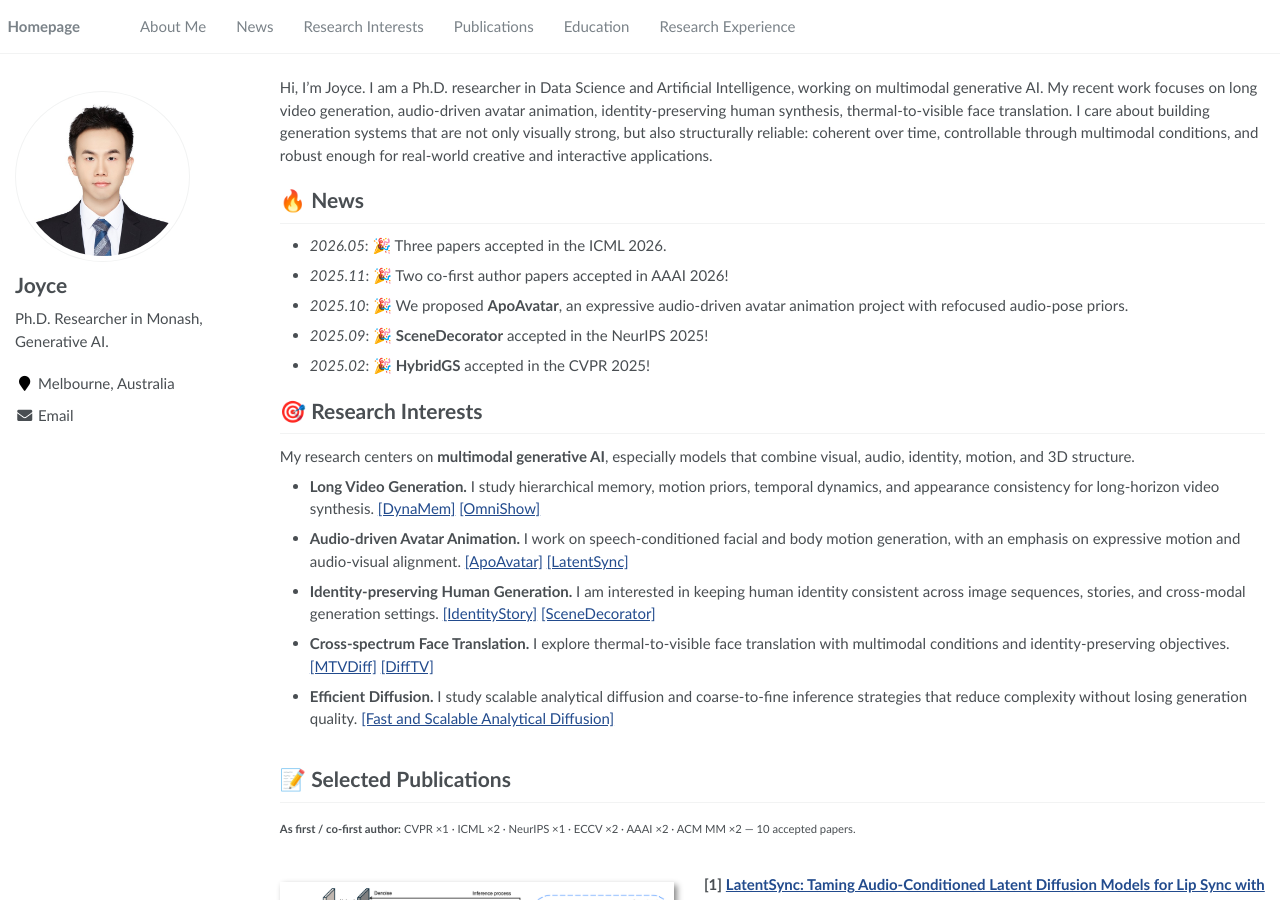
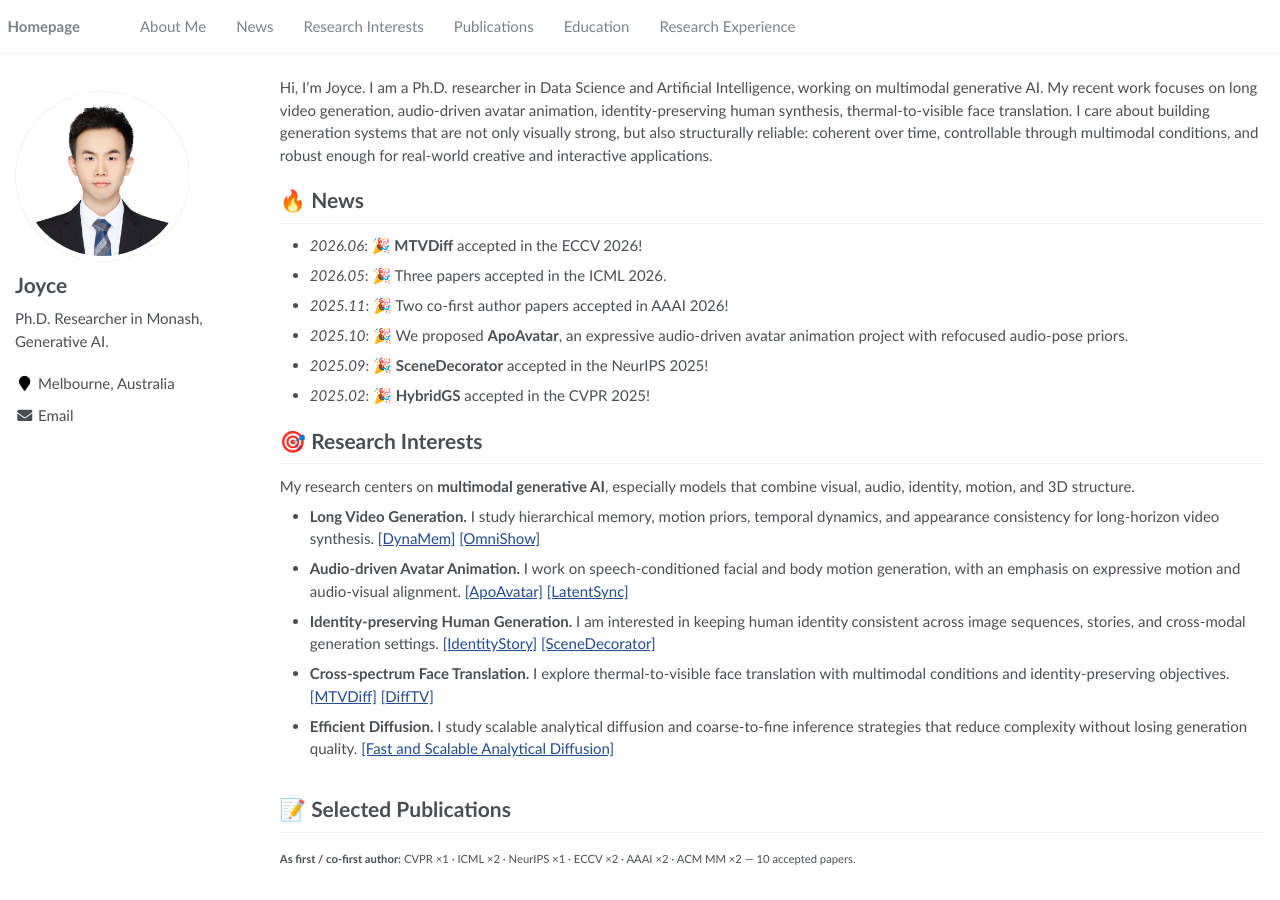
Before and after one commit to Jonyond-lin/joyce-ai, a Jekyll site: the page built from _pages/about.md, in a window 1280 px wide and 900 px high. Built offline with Jekyll 4.4.1, drawn with Linux system fonts in a browser that asks for light colours.

Commit message:
add eccv acceptance news

```diff
--- a/_pages/about.md
+++ b/_pages/about.md
@@ -15,6 +15,7 @@ Hi, I'm Joyce. I am a Ph.D. researcher in Data Science and Artificial Intelligen
 
 # 🔥 News
 
+- *2026.06*: 🎉 **MTVDiff** accepted in the ECCV 2026!
 - *2026.05*: 🎉 Three papers accepted in the ICML 2026.
 - *2025.11*: 🎉 Two co-first author papers accepted in AAAI 2026!
 - *2025.10*: 🎉 We proposed **ApoAvatar**, an expressive audio-driven avatar animation project with refocused audio-pose priors.
```
